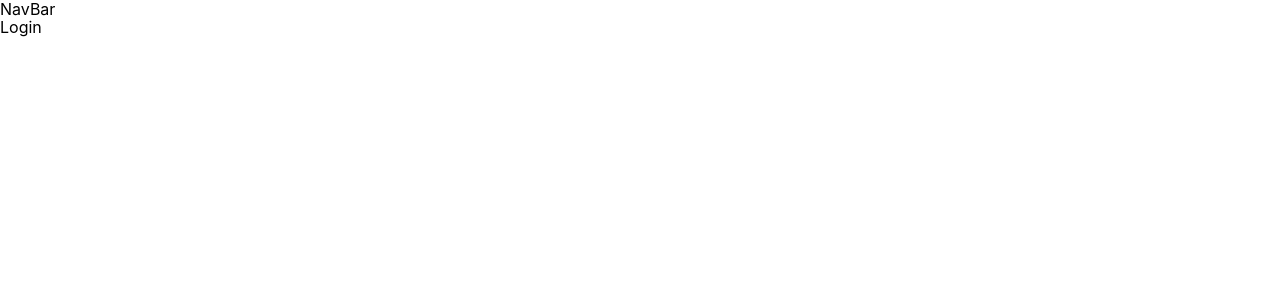
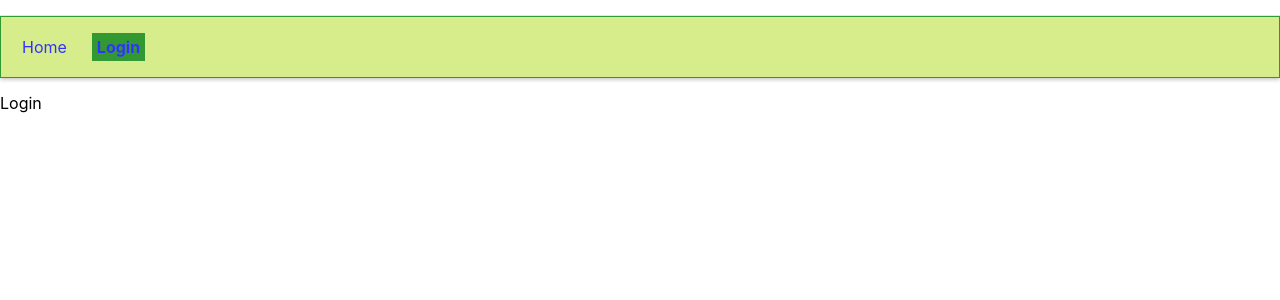
Before and after one commit to luncher-pt/Luncher-FE, a React (Create React App) app in the folder luncher-fe/: page /login in a window 1280 px wide. Shown: the top 300 px of the page. Built offline with nearby package versions, Linux system fonts and the light colour scheme.

Commit message:
Basic NavBar + Basic CSS + reducer wired in

```diff
--- a/luncher-fe/src/actions/index.js
+++ b/luncher-fe/src/actions/index.js
@@ -23,7 +23,7 @@ export const UPDATING_SCHOOL_FAILURE = 'UPDATING_SCHOOL_FAILURE';
 export const loggingInAction = creds => dispatch => {
     dispatch({ type: LOGGING_IN });
     return axios
-                .post("http://<TBD>:<TBD>/login", creds)
+                .post("http://luncher-lambda-buildweek.herokuapp.com/login", creds)
                 .then(resp => {
                         localStorage.setItem("token", resp.data.payload);
                         dispatch({type: LOGGING_IN_SUCCESS});
@@ -37,7 +37,7 @@ export const loggingInAction = creds => dispatch => {
 export const fetchingSchoolsAction = () => dispatch => {
   dispatch({ type: FETCHING_SCHOOLS });
   return axios
-    .get('http://<TBD>:<TBD>/schools', {
+    .get('http://luncher-lambda-buildweek.herokuapp.com/schools', {
       headers: { Authorization: localStorage.getItem('token') },
     })
     .then(resp =>
@@ -51,7 +51,7 @@ export const fetchingSchoolsAction = () => dispatch => {
 export const addingSchoolAction = newSchool => dispatch => {
   dispatch({ type: ADDING_SCHOOL });
   return axios
-    .post('http://<TBD>:<TBD>/schools', newSchool, {
+    .post('http://luncher-lambda-buildweek.herokuapp.com/schools', newSchool, {
       headers: { Authorization: localStorage.getItem('token') },
     })
     .then(resp => dispatch({ type: ADDING_SCHOOL_SUCCESS, payload: resp.data }))
@@ -63,7 +63,7 @@ export const addingSchoolAction = newSchool => dispatch => {
 export const deletingSchoolAction = id => dispatch => {
   dispatch({ type: DELETING_SCHOOL });
   return axios
-    .delete(`http://<TBD>:<TBD>/schools/${id}`, {
+    .delete(`http://luncher-lambda-buildweek.herokuapp.com/schools/${id}`, {
       headers: { Authorization: localStorage.getItem('token') },
     })
     .then(resp =>
@@ -77,7 +77,7 @@ export const deletingSchoolAction = id => dispatch => {
 export const updatingSchoolAction = updatedSchool => dispatch => {
   dispatch({ type: UPDATING_SCHOOL });
   return axios
-    .put(`http://<TBD>:<TBD>/schools/${updatedSchool.id}`, updatedSchool, {
+    .put(`http://luncher-lambda-buildweek.herokuapp.com/schools/${updatedSchool.id}`, updatedSchool, {
       headers: { Authorization: localStorage.getItem('token') },
     })
     .then(resp =>
--- /dev/null
+++ b/luncher-fe/src/components/NavBar/NavBar.css
@@ -0,0 +1,31 @@
+.NavBar {
+  background-color:rgb(206, 233, 111);
+  border: 0;
+  box-shadow: 0 -1px 0 #e0e0e0, 0 0 2px rgba(0, 0, 0, 0.12),
+    0 2px 4px rgba(0, 0, 0, 0.24);
+  padding: 1rem;
+  cursor: pointer;
+  position: relative;
+  margin: 1rem auto;
+  display: flex;
+  align-items: center;
+  justify-content: flex-start;
+  border: 1px solid green;
+  opacity: 0.8;
+}
+
+.active {
+  color: white;
+  text-decoration: none;
+  font-weight: bold;
+  background-color: green;
+  padding: 5px;
+  margin-right: 20px;
+}
+
+.inactive {
+  color: blue     ;
+  text-decoration: none;
+  padding: 5px;
+  margin-right: 20px;
+}
--- a/luncher-fe/src/components/NavBar/NavBar.js
+++ b/luncher-fe/src/components/NavBar/NavBar.js
@@ -1,10 +1,13 @@
 import React from 'react';
+import { NavLink } from "react-router-dom";
+import './NavBar.css';
 
 const NavBar = () => {
   return (
-    <nav>
-      <div>NavBar</div>
-    </nav>
+    <div className="NavBar">
+      <NavLink exact={true} to="/" className="inactive" activeClassName="active">Home</NavLink>
+      <NavLink exact={true} to="/login" className="inactive" activeClassName="active">Login</NavLink>
+    </div>
   );
 };
 
--- a/luncher-fe/src/components/School/School.css
+++ b/luncher-fe/src/components/School/School.css
@@ -5,7 +5,21 @@
   }
 
   .School {
+    background-color:rgb(206, 233, 111);
+    width: 35%;
+    text-align: left;
+    margin: 4px 0;
+    padding: 8px;
+    color:  rgb(6, 4, 0);
+    font-family: 'Lucida Sans', 'Lucida Sans Regular', 'Lucida Grande', 'Lucida Sans Unicode', Geneva, Verdana, sans-serif;
+    border: 1px solid green;
   }
 
   .SchoolName {
+    color:  rgb(6, 4, 0);
+    font-weight: bold;
+    font-family: Impact, Haettenschweiler, 'Arial Narrow Bold', sans-serif;
+    width: max-content;
+    padding: 10px;
+    background-color: burlywood;
   }
--- a/luncher-fe/src/index.js
+++ b/luncher-fe/src/index.js
@@ -4,6 +4,7 @@ import { createStore, applyMiddleware, compose } from 'redux';
 import { Provider } from 'react-redux';
 import thunk from 'redux-thunk';
 import logger from 'redux-logger';
+import reducer from "./reducers";
 
 import './index.css';
 import App from './App';
@@ -11,7 +12,7 @@ import App from './App';
 const composeEnhancers = window.__REDUX_DEVTOOLS_EXTENSION_COMPOSE__ || compose;
 
 const store = createStore(
-  () => ({ schools: [] }),
+  reducer,
   composeEnhancers(applyMiddleware(thunk, logger))
 );
 
```
Also changed, not shown: 1 other file (tests, documents, lock files or other folders).
